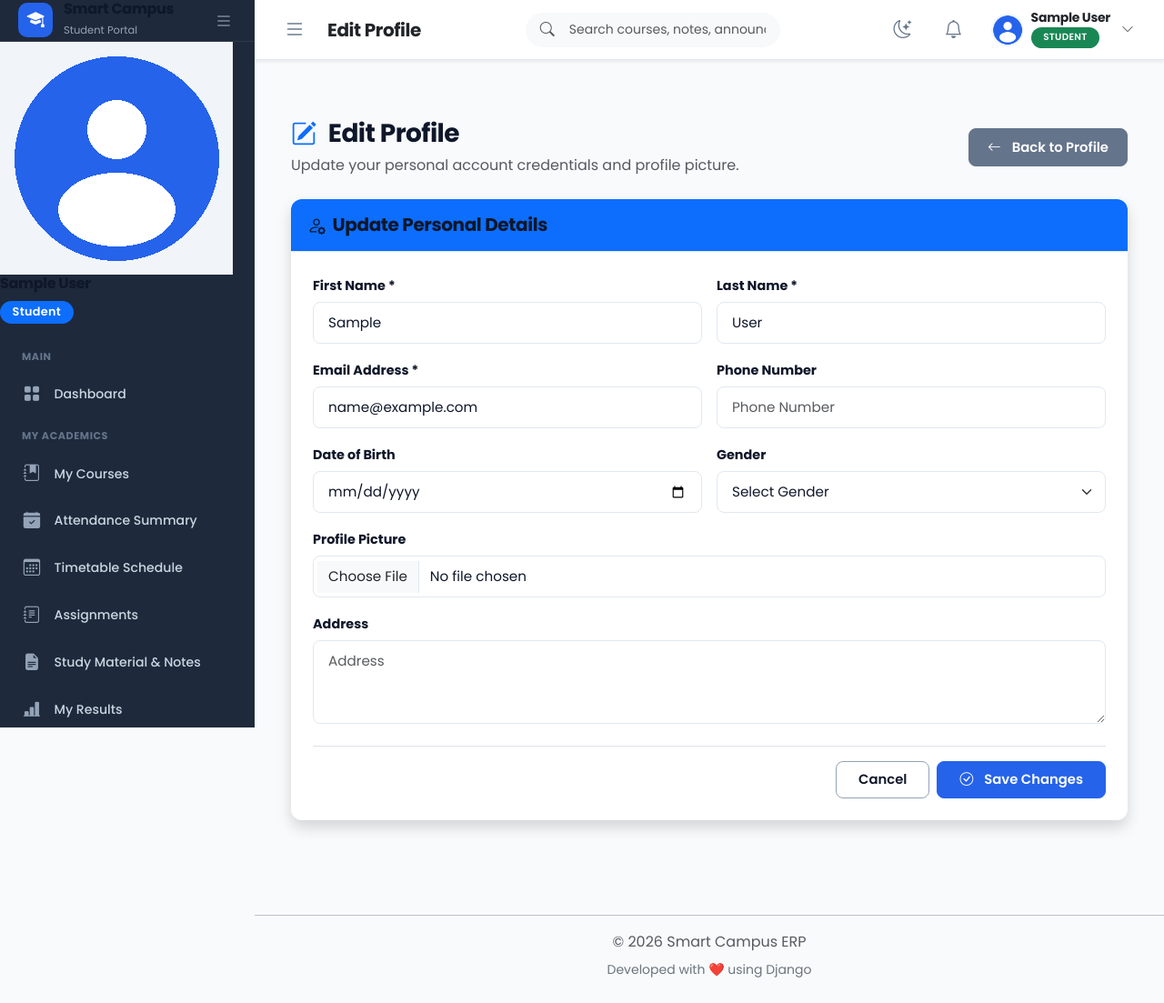
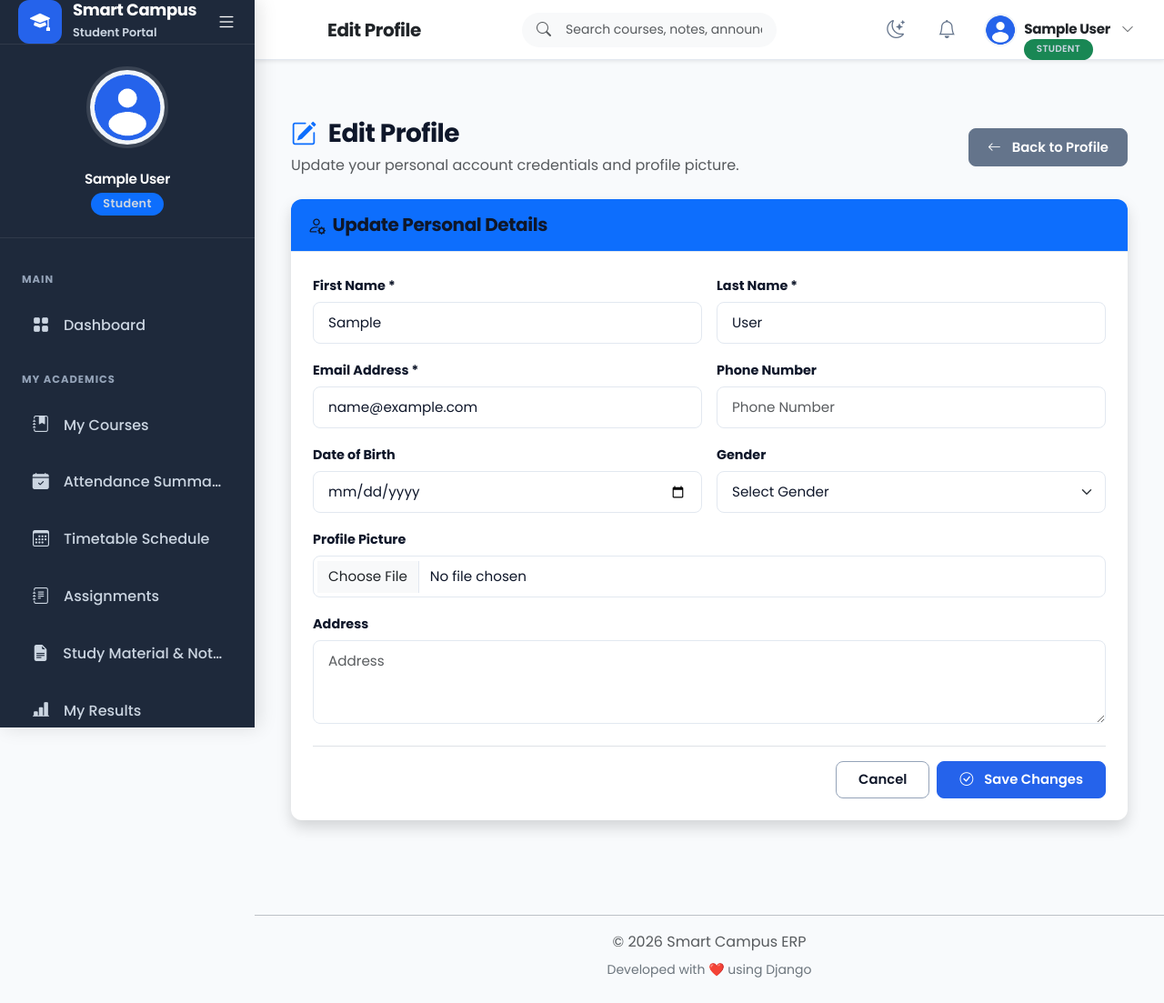
Before and after one commit to adityakumar933046-art/AI-COLLEGE-CAMPUS-MANAGEMENT, a Django app: page /profile/edit/ in a window 1280 px wide. Shown: the whole page at 91% size. Run offline with Django 5.2, Linux system fonts and the light colour scheme; the visitor is signed in with stand-in values (Sample User, id 1); data that the repository does not hold is empty.

Commit message:
Restore original professional sidebar design with centered 90px profile avatar while preserving main-content width adaptation

```diff
--- a/static/css/sidebar.css
+++ b/static/css/sidebar.css
@@ -1,13 +1,16 @@
-/* ==========================================
-   SMART CAMPUS SIDEBAR & MAIN LAYOUT SYSTEM
-========================================== */
+/*=====================================================
+                SMART CAMPUS SIDEBAR.CSS
+======================================================*/
 
 :root {
     --sidebar-width: 280px;
     --sidebar-collapsed-width: 85px;
 }
 
-/* SIDEBAR CONTAINER */
+/*=========================
+        SIDEBAR
+==========================*/
+
 .sidebar {
     position: fixed;
     top: 0;
@@ -15,20 +18,327 @@
     width: var(--sidebar-width);
     height: 100vh;
     background: #1e293b;
-    color: #f8fafc;
+    color: #fff;
+    overflow-y: auto;
+    overflow-x: hidden;
+    z-index: 1030;
+    transition: width 0.35s ease, transform 0.35s ease;
     display: flex;
     flex-direction: column;
-    z-index: 1030;
-    transition: width 0.35s ease, transform 0.35s ease;
-    overflow-y: auto;
-    overflow-x: hidden;
+    box-shadow: 4px 0 20px rgba(0,0,0,.12);
 }
+
+/*=========================
+      SIDEBAR HEADER
+==========================*/
+
+.sidebar-header {
+    height: 75px;
+    display: flex;
+    align-items: center;
+    justify-content: space-between;
+    padding: 0 20px;
+    border-bottom: 1px solid rgba(255,255,255,.08);
+}
+
+.logo {
+    display: flex;
+    align-items: center;
+    gap: 12px;
+    color: #fff;
+    font-weight: 600;
+}
+
+.logo:hover {
+    color: #fff;
+}
+
+.logo-icon {
+    width: 48px;
+    height: 48px;
+    border-radius: 12px;
+    background: #2563eb;
+    display: flex;
+    align-items: center;
+    justify-content: center;
+    font-size: 22px;
+}
+
+.logo-text h4 {
+    margin: 0;
+    color: #fff;
+    font-size: 18px;
+    line-height: 1.2;
+}
+
+.logo-text small {
+    color: #cbd5e1;
+    font-size: 0.8rem;
+}
+
+.sidebar-toggle,
+#sidebarToggle {
+    border: none;
+    background: none;
+    color: #fff;
+    font-size: 22px;
+    cursor: pointer;
+    transition: .3s;
+}
+
+.sidebar-toggle:hover,
+#sidebarToggle:hover {
+    color: #60a5fa;
+    transform: rotate(90deg);
+}
+
+/*=========================
+      PROFILE SECTION
+==========================*/
+
+.admin-profile,
+.sidebar-profile {
+    padding: 24px 20px;
+    text-align: center;
+    border-bottom: 1px solid rgba(255,255,255,.08);
+    display: flex;
+    flex-direction: column;
+    align-items: center;
+    justify-content: center;
+}
+
+.profile-image {
+    width: 90px;
+    height: 90px;
+    margin: 0 auto;
+    display: block;
+}
+
+.profile-image img,
+.profile-img {
+    width: 90px;
+    height: 90px;
+    border-radius: 50%;
+    object-fit: cover;
+    border: 4px solid rgba(255,255,255,.12);
+    display: block;
+    margin: 0 auto;
+}
+
+.profile-info {
+    margin-top: 15px;
+    text-align: center;
+}
+
+.profile-info h6,
+.sidebar-profile h6 {
+    margin-top: 10px;
+    margin-bottom: 4px;
+    color: #fff;
+    font-weight: 600;
+    font-size: 0.95rem;
+}
+
+.profile-info span,
+.sidebar-profile small,
+.profile-info .badge {
+    color: #cbd5e1;
+    display: inline-block;
+}
+
+/*=========================
+      SIDEBAR NAVIGATION
+==========================*/
+
+.sidebar-nav {
+    flex: 1;
+    padding: 18px 0;
+}
+
+.sidebar-nav ul {
+    margin: 0;
+    padding: 0;
+    list-style: none;
+}
+
+.sidebar-nav li {
+    list-style: none;
+}
+
+.menu-heading {
+    padding: 18px 24px 10px;
+    font-size: .72rem;
+    font-weight: 700;
+    text-transform: uppercase;
+    letter-spacing: 1px;
+    color: #94a3b8;
+    pointer-events: none;
+}
+
+.sidebar-nav a,
+.nav-link {
+    display: flex;
+    align-items: center;
+    gap: 14px;
+    padding: 13px 22px;
+    margin: 4px 12px;
+    border-radius: 12px;
+    color: #cbd5e1;
+    transition: .3s ease;
+    position: relative;
+    overflow: hidden;
+    font-weight: 500;
+}
+
+.sidebar-nav a i,
+.nav-link i {
+    width: 22px;
+    text-align: center;
+    font-size: 18px;
+    transition: .3s ease;
+}
+
+.sidebar-nav a:hover,
+.nav-link:hover {
+    background: rgba(37,99,235,.18);
+    color: #fff;
+    transform: translateX(6px);
+}
+
+.sidebar-nav a:hover i,
+.nav-link:hover i {
+    color: #60a5fa;
+    transform: scale(1.1);
+}
+
+.sidebar-nav a.active,
+.nav-link.active {
+    background: #2563eb;
+    color: #fff;
+    box-shadow: 0 8px 20px rgba(37,99,235,.35);
+}
+
+.sidebar-nav a.active i,
+.nav-link.active i {
+    color: #fff;
+}
+
+.sidebar-nav a.active::before,
+.nav-link.active::before {
+    content: "";
+    position: absolute;
+    left: 0;
+    top: 8px;
+    bottom: 8px;
+    width: 4px;
+    border-radius: 0 4px 4px 0;
+    background: #fff;
+}
+
+.sidebar-nav a::after,
+.nav-link::after {
+    content: "";
+    position: absolute;
+    left: 50%;
+    top: 50%;
+    width: 0;
+    height: 0;
+    border-radius: 50%;
+    background: rgba(255,255,255,.12);
+    transform: translate(-50%,-50%);
+    transition: .45s ease;
+}
+
+.sidebar-nav a:hover::after,
+.nav-link:hover::after {
+    width: 260px;
+    height: 260px;
+}
+
+.sidebar-nav .badge,
+.nav-link .badge {
+    margin-left: auto;
+    font-size: .72rem;
+    border-radius: 30px;
+}
+
+.sidebar-nav span,
+.nav-link span {
+    white-space: nowrap;
+    overflow: hidden;
+    text-overflow: ellipsis;
+}
+
+.sidebar-footer {
+    margin-top: auto;
+    padding: 18px;
+    border-top: 1px solid rgba(255,255,255,.08);
+}
+
+.sidebar-footer hr {
+    border-color: rgba(255,255,255,.08);
+    margin: .75rem 0;
+}
+
+.sidebar-footer .nav-link {
+    margin: 4px 0;
+}
+
+/*=========================
+      COLLAPSED SIDEBAR
+==========================*/
 
 .sidebar.collapsed {
     width: var(--sidebar-collapsed-width);
 }
 
-/* MAIN CONTENT WRAPPER */
+.sidebar.collapsed .logo-text,
+.sidebar.collapsed .profile-info,
+.sidebar.collapsed .sidebar-profile h6,
+.sidebar.collapsed .sidebar-profile small,
+.sidebar.collapsed .menu-heading,
+.sidebar.collapsed .nav-link span,
+.sidebar.collapsed .sidebar-footer h6,
+.sidebar.collapsed .sidebar-footer small {
+    display: none !important;
+}
+
+.sidebar.collapsed .logo {
+    justify-content: center;
+}
+
+.sidebar.collapsed .sidebar-nav a,
+.sidebar.collapsed .nav-link {
+    justify-content: center;
+    padding: 12px 0;
+    margin: 4px 8px;
+    text-align: center;
+}
+
+.sidebar.collapsed .sidebar-nav a i,
+.sidebar.collapsed .nav-link i {
+    margin: 0 !important;
+    font-size: 1.25rem;
+}
+
+.sidebar.collapsed .admin-profile,
+.sidebar.collapsed .sidebar-profile {
+    padding: 12px 5px;
+    text-align: center;
+}
+
+.sidebar.collapsed .profile-image,
+.sidebar.collapsed .profile-image img,
+.sidebar.collapsed .profile-img {
+    width: 42px;
+    height: 42px;
+    border-width: 2px;
+}
+
+/*=========================
+    MAIN CONTENT ADJUSTMENT
+==========================*/
+
 .main-content {
     margin-left: var(--sidebar-width);
     width: calc(100% - var(--sidebar-width));
@@ -44,179 +354,51 @@
     width: calc(100% - var(--sidebar-collapsed-width)) !important;
 }
 
-/* SIDEBAR HEADER & BRANDING */
-.sidebar-header {
-    height: 66px;
-    display: flex;
-    align-items: center;
-    justify-content: space-between;
-    padding: 0 1.25rem;
-    border-bottom: 1px solid rgba(255, 255, 255, 0.08);
+/*=========================
+      SIDEBAR SCROLLBAR
+==========================*/
+
+.sidebar::-webkit-scrollbar {
+    width: 6px;
 }
 
-.sidebar-header .logo {
-    display: flex;
-    align-items: center;
-    gap: 0.75rem;
-    color: #ffffff;
-
+.sidebar::-webkit-scrollbar-track {
+    background: transparent;
 }
 
-.sidebar-header .logo-icon {
-    width: 38px;
-    height: 38px;
-    background: #2563eb;
-    border-radius: 10px;
-    display: flex;
-    align-items: center;
-    justify-content: center;
-    font-size: 1.2rem;
+.sidebar::-webkit-scrollbar-thumb {
+    background: rgba(255,255,255,.20);
+    border-radius: 20px;
 }
 
-.sidebar-header .logo-text h4 {
-    font-size: 1rem;
-    font-weight: 700;
-    margin: 0;
-    line-height: 1.2;
+.sidebar::-webkit-scrollbar-thumb:hover {
+    background: rgba(255,255,255,.35);
 }
 
-.sidebar-header .logo-text small {
-    font-size: 0.72rem;
-    color: #94a3b8;
+/*=========================
+      MOBILE OVERLAY
+==========================*/
+
+.sidebar-overlay {
+    position: fixed;
+    inset: 0;
+    background: rgba(15,23,42,.55);
+    opacity: 0;
+    visibility: hidden;
+    transition: .3s ease;
+    z-index: 1025;
 }
 
-.sidebar-toggle {
-    background: transparent;
-    border: none;
-    color: #94a3b8;
-    font-size: 1.25rem;
-    cursor: pointer;
-    padding: 4px;
-    border-radius: 6px;
-    transition: color 0.2s ease, background-color 0.2s ease;
+.sidebar-overlay.active,
+.sidebar-overlay.show {
+    opacity: 1;
+    visibility: visible;
 }
 
-.sidebar-toggle:hover {
-    color: #ffffff;
-    background-color: rgba(255, 255, 255, 0.1);
-}
+/*=========================
+      MOBILE SIDEBAR
+==========================*/
 
-/* SIDEBAR USER PROFILE */
-.sidebar-profile {
-    padding: 1.25rem;
-    display: flex;
-    align-items: center;
-    gap: 0.85rem;
-    border-bottom: 1px solid rgba(255, 255, 255, 0.08);
-}
-
-.sidebar-profile .profile-image img {
-    width: 44px;
-    height: 44px;
-    border-radius: 50%;
-    object-fit: cover;
-}
-
-.sidebar-profile .profile-info h6 {
-    margin: 0;
-    font-size: 0.9rem;
-    font-weight: 600;
-    color: #ffffff;
-}
-
-.sidebar-profile .profile-info .badge {
-    font-size: 0.7rem;
-    padding: 0.25em 0.6em;
-}
-
-/* SIDEBAR NAVIGATION */
-.sidebar-nav {
-    flex: 1;
-    padding: 1rem 0;
-}
-
-.sidebar-nav ul {
-    list-style: none;
-    padding: 0;
-    margin: 0;
-}
-
-.sidebar-nav .menu-heading {
-    font-size: 0.7rem;
-    font-weight: 700;
-    color: #64748b;
-    padding: 0.75rem 1.5rem 0.35rem;
-    letter-spacing: 0.05em;
-    text-transform: uppercase;
-}
-
-.sidebar-nav a {
-    display: flex;
-    align-items: center;
-    gap: 0.85rem;
-    padding: 0.7rem 1.5rem;
-    color: #cbd5e1;
-    font-size: 0.88rem;
-
-    font-weight: 500;
-    transition: all 0.2s ease;
-}
-
-.sidebar-nav a i {
-    font-size: 1.15rem;
-    width: 22px;
-    text-align: center;
-    color: #94a3b8;
-}
-
-.sidebar-nav a:hover {
-    color: #ffffff;
-    background-color: rgba(255, 255, 255, 0.06);
-}
-
-.sidebar-nav a:hover i {
-    color: #38bdf8;
-}
-
-.sidebar-nav a.active {
-    color: #ffffff;
-    background-color: #2563eb;
-    font-weight: 600;
-}
-
-.sidebar-nav a.active i {
-    color: #ffffff;
-}
-
-/* COLLAPSED SIDEBAR OVERRIDES */
-.sidebar.collapsed .logo-text,
-.sidebar.collapsed .profile-info,
-.sidebar.collapsed .menu-heading,
-.sidebar.collapsed .sidebar-nav a span {
-    display: none !important;
-}
-
-.sidebar.collapsed .sidebar-header {
-    justify-content: center;
-    padding: 0 0.5rem;
-}
-
-.sidebar.collapsed .sidebar-profile {
-    justify-content: center;
-    padding: 0.85rem 0.5rem;
-}
-
-.sidebar.collapsed .sidebar-nav a {
-    justify-content: center;
-    padding: 0.75rem 0.5rem;
-}
-
-.sidebar.collapsed .sidebar-nav a i {
-    margin: 0 !important;
-    font-size: 1.25rem;
-}
-
-/* MOBILE RESPONSIVE SIDEBAR */
 @media (max-width: 992px) {
     .sidebar {
         transform: translateX(-100%);
@@ -239,18 +421,17 @@
     }
 }
 
-.sidebar-overlay {
-    position: fixed;
-    inset: 0;
-    background: rgba(15, 23, 42, 0.5);
-    z-index: 1025;
-    opacity: 0;
-    visibility: hidden;
-    transition: all 0.3s ease;
+@media (max-width: 576px) {
+    .sidebar {
+        width: 270px;
+    }
+
+    .sidebar-header {
+        padding: 0 16px;
+    }
+
+    .admin-profile,
+    .sidebar-profile {
+        padding: 20px 15px;
+    }
 }
-
-.sidebar-overlay.show,
-.sidebar-overlay.active {
-    opacity: 1;
-    visibility: visible;
-}
--- a/templates/base.html
+++ b/templates/base.html
@@ -35,11 +35,11 @@
           rel="stylesheet">
 
     <!-- CSS Files -->
-    <link rel="stylesheet" href="{% static 'css/theme.css' %}?v=1.4">
-<link rel="stylesheet" href="{% static 'css/sidebar.css' %}?v=1.4">
-<link rel="stylesheet" href="{% static 'css/topbar.css' %}?v=1.4">
-<link rel="stylesheet" href="{% static 'css/dashboard.css' %}?v=1.4">
-<link rel="stylesheet" href="{% static 'css/responsive.css' %}?v=1.4">
+    <link rel="stylesheet" href="{% static 'css/theme.css' %}?v=1.5">
+<link rel="stylesheet" href="{% static 'css/sidebar.css' %}?v=1.5">
+<link rel="stylesheet" href="{% static 'css/topbar.css' %}?v=1.5">
+<link rel="stylesheet" href="{% static 'css/dashboard.css' %}?v=1.5">
+<link rel="stylesheet" href="{% static 'css/responsive.css' %}?v=1.5">
 <link rel="stylesheet" href="{% static 'css/animations.css' %}">
 <link rel="stylesheet" href="{% static 'css/login.css' %}">
 
```
